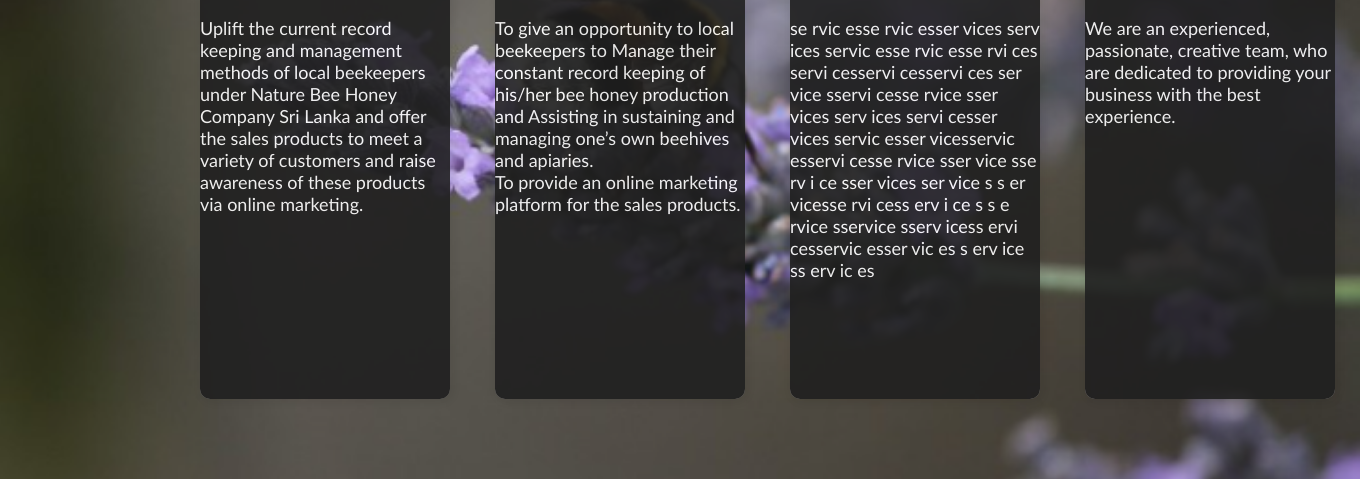
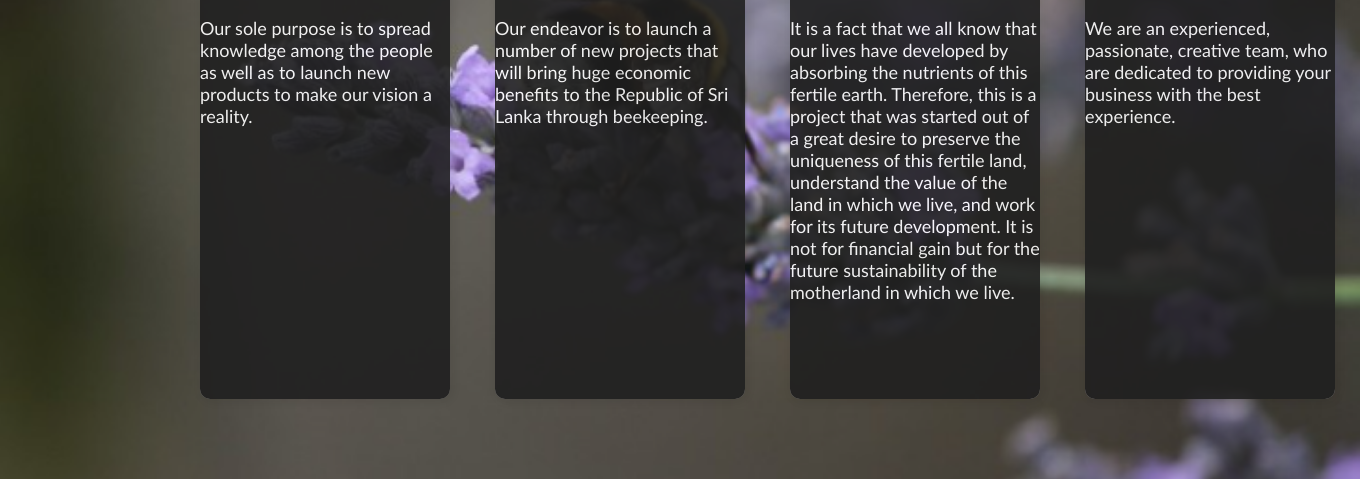
Before and after one commit to SandaniWimalasiri/Group22_Mr.-Bee, a PHP site: page /aboutus.php in a window 1360 px wide. Shown: the part 321-800 px from the top of the page. Run offline with PHP 8.4, Linux system fonts and the light colour scheme.

Commit message:
changed history

```diff
--- a/php/aboutus.php
+++ b/php/aboutus.php
@@ -34,8 +34,7 @@ session_start();
 	<!--info box text-->
 	<div class="i-b-text">
     </br>
-        <p>     Uplift the current record keeping and management methods of local beekeepers under Nature Bee Honey Company Sri Lanka and offer the sales products to meet a variety of customers and raise awareness of these products via online marketing.
-        </p>
+        <p>     Our sole purpose is to spread knowledge among the people as well as to launch new products to make our vision a reality.</p>
     </div>
 
 	</div>
@@ -44,16 +43,14 @@ session_start();
 	<!--info box image-->
 	<div class="i-b-img">
 	<!--type-->
-	<div class="i-type">Our Focus</div>
+	<div class="i-type">Our Vision</div>
 	<!--img-->
 	<img src="../img/bee-keeping.png">
 	</div>
 	<!--info box text-->
 	<div class="i-b-text">
     </br>
-    <p>     To give an opportunity to local beekeepers to Manage their constant record keeping of his/her bee honey production
-        and Assisting in sustaining and managing one’s own beehives and apiaries.
-</br>To provide an online marketing platform for the sales products.
+    <p>    Our endeavor is to launch a number of new projects that will bring huge economic benefits to the Republic of Sri Lanka through beekeeping.
     </p>
             </div>
 
@@ -70,10 +67,11 @@ session_start();
 	<!--info box text-->
 	<div class="i-b-text">
     </br>
-        <p>     se rvic esse rvic esser vices serv ices servic esse rvic esse rvi ces servi cesservi cesservi
-         ces ser vice sservi cesse rvice sser vices serv ices servi cesser vices servic esser vicesservic
-          esservi cesse rvice sser vice sse rv i ce sser vices ser vice s s er vicesse rvi cess erv i ce s
-          s e rvice sservice sserv icess ervi cesservic esser vic es s erv ice ss erv ic es</p>
+        <p>     It is a fact that we all know that our lives have developed by absorbing the nutrients of this fertile earth. Therefore,
+		this is a project that was started out of a great desire to preserve the uniqueness of this fertile land, understand the value of
+		the land in which we live, and work for its future development. It is not for financial gain but for the future sustainability of the
+		motherland in which we live.
+</p>
 	</div>
 
 	</div>
```
